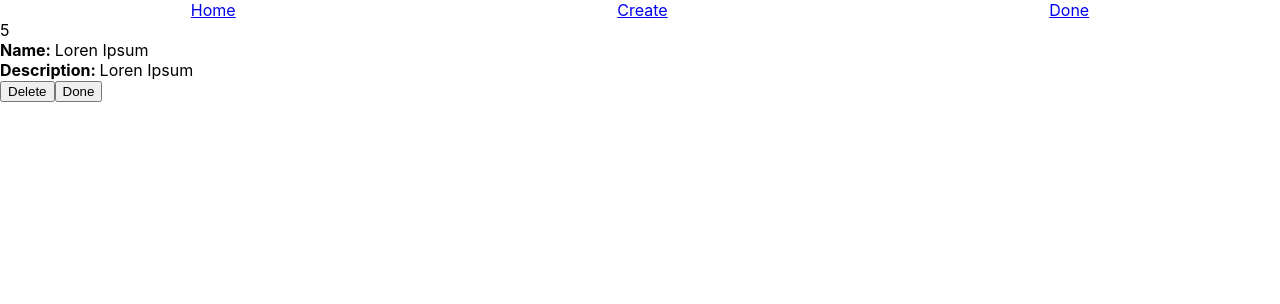
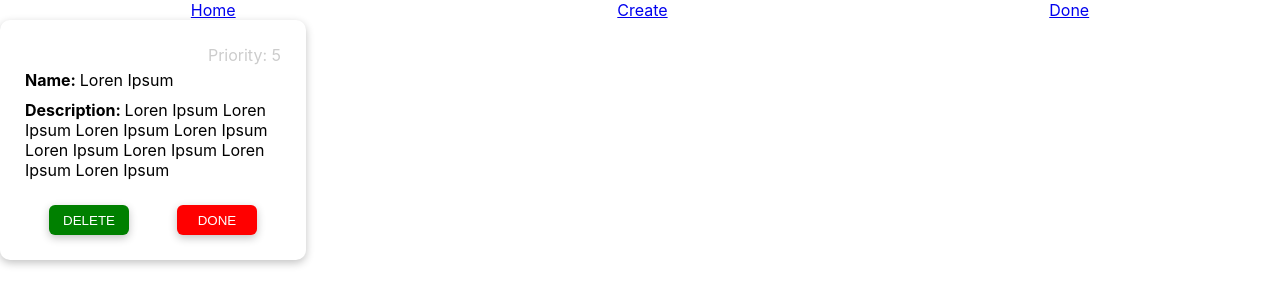
Before and after one commit to ralvescosta/poc_reactjs_testing_library, a React (Create React App) app: page / in a window 1280 px wide. Shown: the top 304 px of the page. Built offline with nearby package versions, Linux system fonts and the light colour scheme.

Commit message:
refactor: view todo item

```diff
--- a/src/components/TodoItem/index.tsx
+++ b/src/components/TodoItem/index.tsx
@@ -3,22 +3,22 @@ import './styles.css'
 
 export const TodoItem = () => {
   return (
-    <div>
-      <span>5</span>
+    <div className="todo-item-container">
+      <span className="todo-item-priority">Priority: 5</span>
 
-      <div>
-        <strong>Name: </strong>
-        <span>Loren Ipsum</span>
+      <div className="todo-item-text-content">
+        <strong className="todo-item-title">Name: </strong>
+        <span className="todo-item-description">Loren Ipsum</span>
       </div>
 
-      <div>
-        <strong>Description: </strong>
-        <span>Loren Ipsum</span>
+      <div className="todo-item-text-content">
+        <strong className="todo-item-title">Description: </strong>
+        <span className="todo-item-description">Loren Ipsum Loren Ipsum Loren Ipsum Loren Ipsum Loren Ipsum Loren Ipsum Loren Ipsum Loren Ipsum</span>
       </div>
 
-      <div>
-        <button>Delete</button>
-        <button>Done</button>
+      <div className="todo-item-buttons-content">
+        <button className="todo-item-button success">DELETE</button>
+        <button className="todo-item-button danger">DONE</button>
       </div>
     </div>
   )
--- a/src/components/TodoItem/styles.css
+++ b/src/components/TodoItem/styles.css
@@ -0,0 +1,50 @@
+.todo-item-container{
+  width: 20%;
+  display: flex;
+  flex-direction: column;
+
+  box-shadow: rgba(0, 0, 0, 0.24) 0px 3px 8px;
+  border-radius: 10px;
+  padding: 25px;
+}
+
+.todo-item-priority {
+  align-self: flex-end;
+  color: #ccc;
+}
+
+.todo-item-text-content{
+  margin: 5px 0;
+}
+
+.todo-item-buttons-content {
+  width: 100%;
+  display: flex;
+  margin-top: 20px;
+
+  align-items: center;
+  justify-content: space-around;
+}
+
+.success {
+  background-color: green;
+}
+
+.danger {
+  background-color: red;
+}
+
+.todo-item-button{
+  width: 80px;
+  height: 30px;
+  border: none;
+  border-radius: 6px;
+  box-shadow: rgba(0, 0, 0, 0.24) 0px 3px 8px;
+  color: #fff;
+
+  cursor: pointer;
+}
+
+.todo-item-button:hover{
+  opacity: 0.75;
+}
--- a/src/pages/CreateTodo/view/index.tsx
+++ b/src/pages/CreateTodo/view/index.tsx
@@ -3,18 +3,18 @@ import "./styles.css"
 
 export const CreateTodoView = () => {
   return (
-    <div className="container">
-      <form className="form">
-        <label className="label">Task Name</label>
-        <input className="input" />
+    <div className="create-todo-container">
+      <form className="create-todo-form">
+        <label className="create-todo-label">Task Name</label>
+        <input className="create-todo-input" />
 
-        <label className="label">Task Description</label>
-        <input className="input" />
+        <label className="create-todo-label">Task Description</label>
+        <input className="create-todo-input" />
 
-        <label className="label">Priority</label>
-        <input className="input" />
+        <label className="create-todo-label">Priority</label>
+        <input className="create-todo-input" />
 
-        <button className="button">Add</button>
+        <button className="create-todo-button">Add</button>
       </form>
     </div>
   )
--- a/src/pages/CreateTodo/view/styles.css
+++ b/src/pages/CreateTodo/view/styles.css
@@ -1,4 +1,4 @@
-.container {
+.create-todo-container {
   width: 100%;
   height: 50%;
   margin-top: 5%;
@@ -7,7 +7,7 @@
   justify-content: center;
 }
 
-.form {
+.create-todo-form {
 
   display: flex;
   flex-direction: column;
@@ -19,19 +19,19 @@
   padding: 35px;
 }
 
-.label {
+.create-todo-label {
   align-self: start;
   margin: 5px 0px 3px 0;
 }
 
-.input {
+.create-todo-input {
   width: 260px;
   height: 20px;
   border-radius: 6px;
   border-width: 0.5px;
 }
 
-.button {
+.create-todo-button {
   margin-top: 15px;
   width: 260px;
   height: 25px;
@@ -40,6 +40,6 @@
   cursor: pointer;
 }
 
-.button:hover {
+.create-todo-button:hover {
   opacity: 0.7;
 }
```
Also changed, not shown: 1 other file (tests, documents, lock files or other folders).
